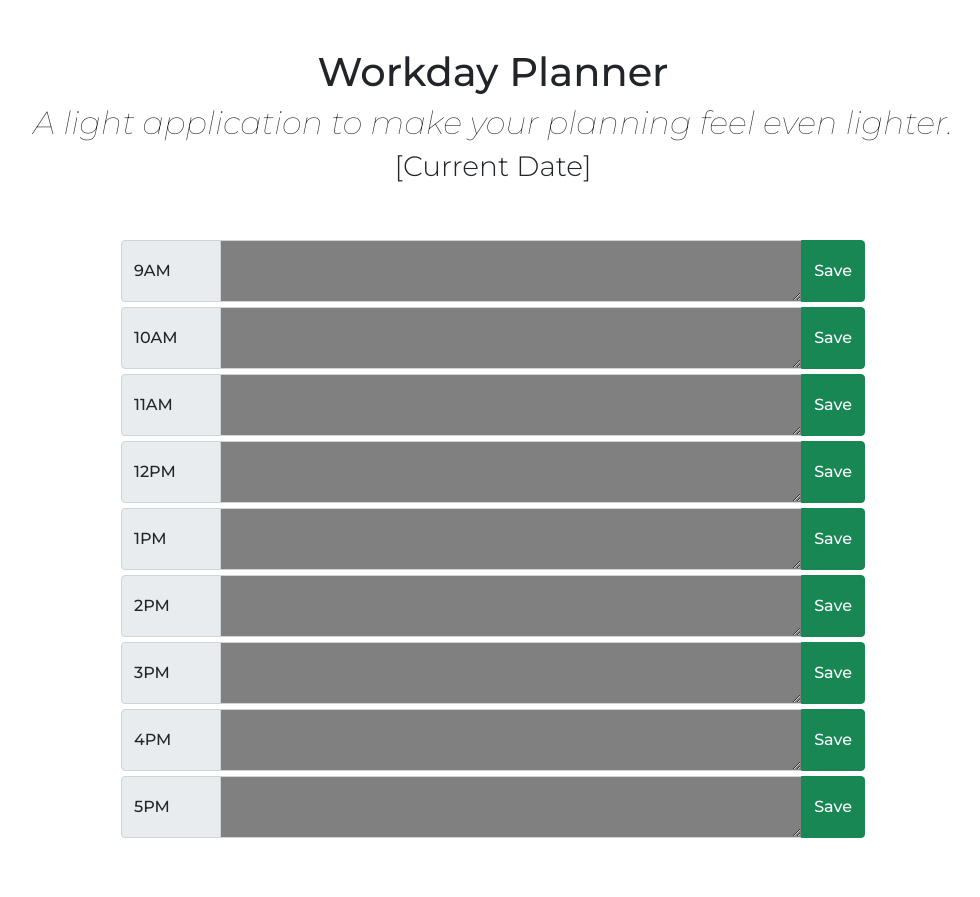
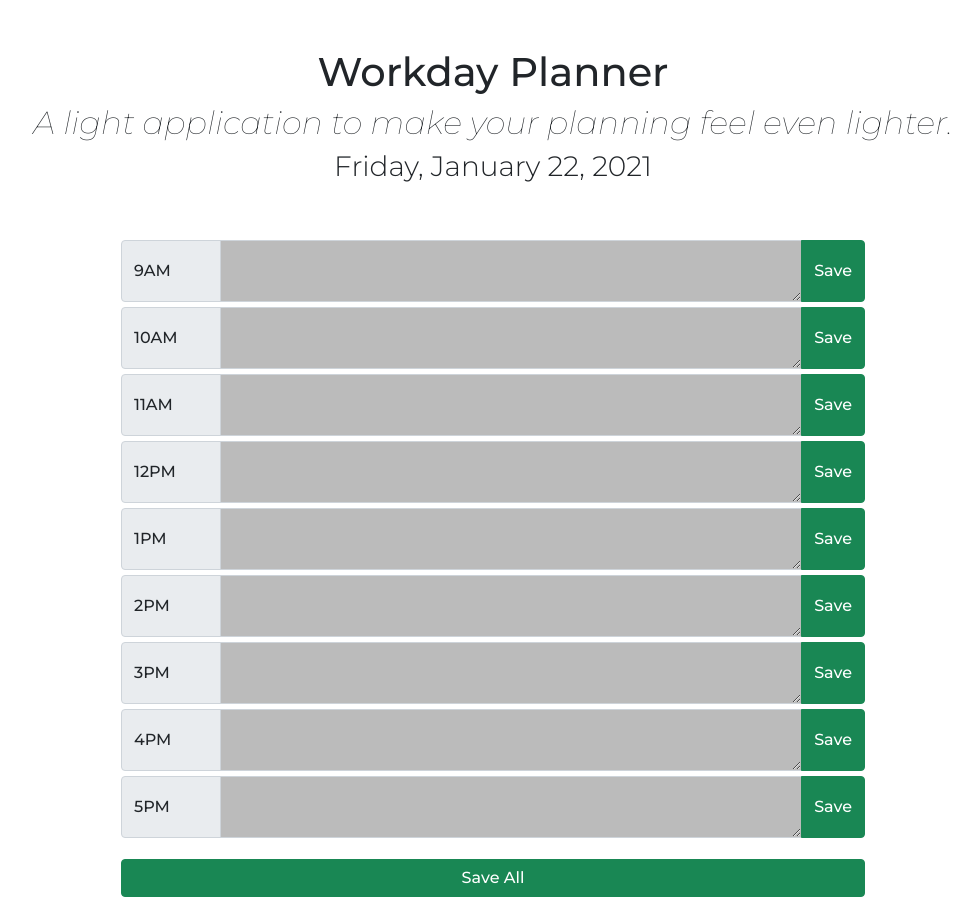
Before and after one commit to tjvig94/daily-planner, a plain HTML site: page index.html in a window 1280 px wide. Shown: the whole page, without its empty margins (147-1127 px from the left). Before the commit the page ends 843 px from the top, so only its background shows below. Drawn offline with nearby package versions, Linux system fonts and the light colour scheme.

Commit message:
Date displays in header; save-all button added

```diff
--- a/assets/css/style.css
+++ b/assets/css/style.css
@@ -31,3 +31,7 @@ main.planner-box {
     width: 60%;
     margin: auto;
 }
+
+button.save-all {
+    width: 100%;
+}
--- a/assets/js/script.js
+++ b/assets/js/script.js
@@ -4,35 +4,76 @@ $(document).ready(function() {
 
     const hourRows = [
         "nine-am", "ten-am", "eleven-am", "twelve-pm", "one-pm", "two-pm", "three-pm", "four-pm", "five-pm"
+    ];
+
+    const weekdays = [
+        "Sunday", "Monday", "Tuesday", "Wednesday", "Thursday", "Friday", "Saturday"
     ]
+
+    const months = [
+        "January", "February", "March", "April", "May", "June", "July", "August", "September", "October", "November", "December"
+    ]
+
+    // converts to shortened weekday term to full
+    let thisDay = function() {
+        for (let i = 0; i < weekdays.length; i++) {
+            if (i == now.day()) {
+                return weekdays[i];
+            };
+        };
+    };
+
+    // converts shortened month term to full
+    let thisMonth = function() {
+        for (let i = 0; i < months.length; i++) {
+            if (i == now.month()) {
+                return months[i];
+            };
+        };
+    }
+
+    // place the current day, month, and year in the header
+    $("h3.current-day").text(`${thisDay()}, ${thisMonth()} ${now.$D}, ${now.$y}`);
+    console.log(now);
 
     // function to get the task associated with the time from local storage
     function displayTask(time) {
         $("#" + time).val(localStorage.getItem(time));
     };
+
     // place the task in each associated time row
     hourRows.forEach(element => {
         displayTask(element);
     });
+
     // saves task written in textbox to local storage
     function saveTask() {
         let currentHour = $(this).data("time");
         let currentTask = $("#" + currentHour).val();
-        if (currentTask !== "") {
-            localStorage.setItem(currentHour, currentTask);
-        };
+        localStorage.setItem(currentHour, currentTask);
     };
 
+    // saves all information typed into each textarea
+    function saveAll() {
+        hourRows.forEach(element => {
+            let currentTask = $("#" + element).val();
+            localStorage.setItem(element, currentTask);
+        });
+    };
+
+    // change color of textarea depending on the current time.
     hourRows.forEach(element => {
         let currentElement = $("#" + element);
         if (currentElement.data("hour") == now.$H) {
-            currentElement.css("background-color", "green");
+            currentElement.css("background-color", "#bedbbb");
         } else if (currentElement.data("hour") < now.$H) {
-            currentElement.css("background-color", "gray");
+            currentElement.css("background-color", "#bbbbbb");
         } else if (currentElement.data("hour") > now.$H) {
-            currentElement.css("background-color", "blue")
+            currentElement.css("background-color", "#03506f").css("color", "white");
         };
     });
+
     // Save function when the save button is clicked
     $(".btn").on("click", saveTask);
+    $("button.save-all").on("click", saveAll);
 });
--- a/index.html
+++ b/index.html
@@ -21,7 +21,7 @@
                 <div class="col text-center">
                     <h1>Workday Planner</h1>
                     <h2>A light application to make your planning feel even lighter.</h2>
-                    <h3>[Current Date]</h3>
+                    <h3 class="current-day"></h3>
                 </div>
             </div>
         </div>
@@ -90,6 +90,11 @@
                     <button type="button" class="btn btn-success" data-time="five-pm">Save</button>
                 </div>
             </div>
+            <div class="row">
+                <div class="col text-center">
+                    <button type="button" class="btn btn-success mt-3 save-all">Save All</button>
+                </div>
+            </div>
         </div>
     </main>
 
@@ -97,6 +102,5 @@
     <script src="https://cdn.jsdelivr.net/npm/bootstrap@5.0.0-beta1/dist/js/bootstrap.bundle.min.js" integrity="sha384-ygbV9kiqUc6oa4msXn9868pTtWMgiQaeYH7/t7LECLbyPA2x65Kgf80OJFdroafW" crossorigin="anonymous"></script>
     <script src="assets/js/script.js"></script>
     <script src="https://cdnjs.cloudflare.com/ajax/libs/dayjs/1.10.3/dayjs.min.js" integrity="sha512-0fcCRl828lBlrSCa8QJY51mtNqTcHxabaXVLPgw/jPA5Nutujh6CbTdDgRzl9aSPYW/uuE7c4SffFUQFBAy6lg==" crossorigin="anonymous"></script>
-
 </body>
 </html>
```
